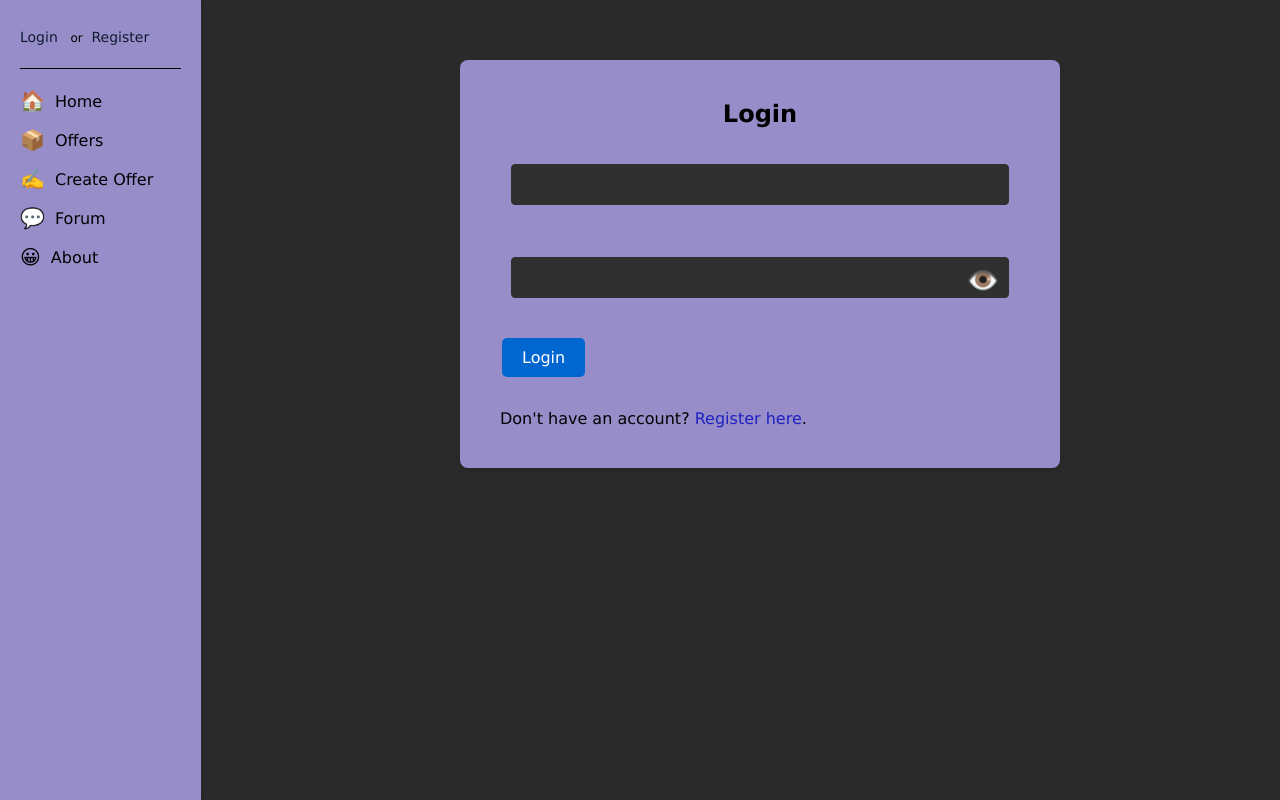
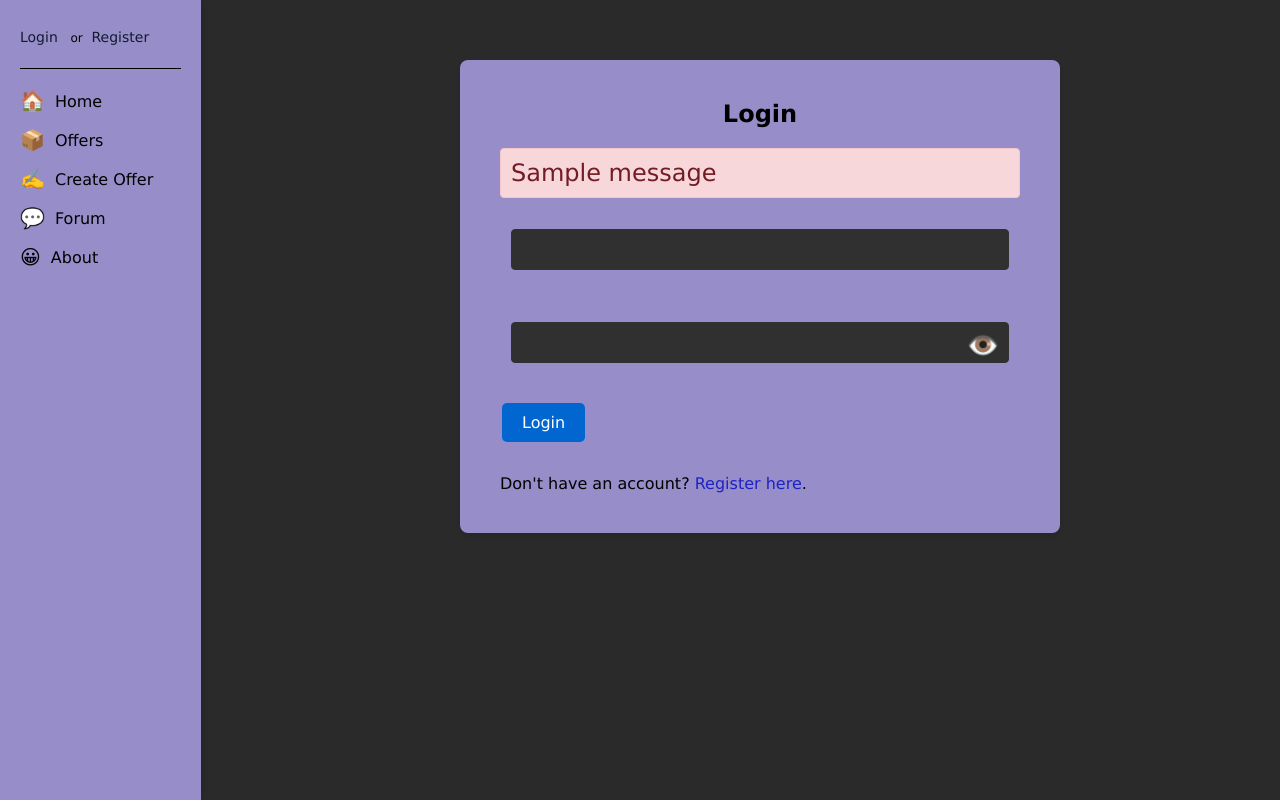
Before and after one commit to anotherarthur7/TradeX, a Django app: page /login in a window 1280 px wide. Run offline with Django 5.2, Linux system fonts and the light colour scheme; one stand-in notice (Sample message) is shown; some libraries are stand-ins or nearby versions.

Commit message:
bugfix epsiode #2

```diff
--- a/Djenv/tradeapp/models.py
+++ b/Djenv/tradeapp/models.py
@@ -38,7 +38,8 @@ class Thread(models.Model):
     topic = models.CharField(max_length=200)
     author = models.ForeignKey(User, on_delete=models.CASCADE)
     created_at = models.DateTimeField(default=timezone.now)
-    offer = models.ForeignKey(Offer, on_delete=models.SET_NULL, related_name='threads', null=True, blank=True)
+    offer = models.ForeignKey(Offer, on_delete=models.CASCADE, related_name='threads', null=True, blank=True)
+    is_technical = models.BooleanField(default=False)
     def __str__(self):
         return self.topic
 
--- a/Djenv/tradeapp/templates/login.html
+++ b/Djenv/tradeapp/templates/login.html
@@ -5,6 +5,16 @@
 {% block content %}
 <div class="form-container">
     <h1>Login</h1>
+
+    <!-- Display error messages -->
+    {% if messages %}
+        {% for message in messages %}
+            <div class="alert alert-danger">
+                {{ message }}
+            </div>
+        {% endfor %}
+    {% endif %}
+
     <form method="POST">
         {% csrf_token %}
         <div class="form-group">
@@ -80,5 +90,19 @@
     .password-toggle .toggle-password:hover {
         opacity: 0.8;
     }
+
+    /* Error Message Styling */
+    .alert {
+        padding: 10px;
+        margin-bottom: 15px;
+        border: 1px solid transparent;
+        border-radius: 4px;
+    }
+
+    .alert-danger {
+        color: #721c24;
+        background-color: #f8d7da;
+        border-color: #f5c6cb;
+    }
 </style>
 {% endblock %}
--- a/Djenv/tradeapp/urls.py
+++ b/Djenv/tradeapp/urls.py
@@ -16,7 +16,7 @@ urlpatterns = [
     path('forum/thread/<int:thread_id>/', views.thread_detail, name='thread_detail'),
     path('forum/thread/create/', views.thread_create, name='thread_create'),
     path('forum/thread/<int:thread_id>/delete/', views.thread_delete, name='thread_delete'),
-    path('forum/message/<int:message_id>/edit/', views.message_edit, name='message_edit'),
+    path('forum/message/<int:message_id>/delete/', views.message_delete, name='message_delete'),
     path("offermain/<int:req_id>", views.itemIndex, name="itemIndex"),
     path('offer/<int:req_id>/', views.itemIndex, name='item_index'),  # Ensure this line exists
     path('offer/<int:req_id>/edit/', views.edit_offer, name='edit_offer'),
--- a/Djenv/tradeapp/views.py
+++ b/Djenv/tradeapp/views.py
@@ -64,8 +64,8 @@ def thread_detail(request, thread_id):
             messages.error(request, "This thread is closed and cannot be modified.")
             return redirect('thread_detail', thread_id=thread.id)
 
-        # Restrict posting to admin users only
-        if not request.user.is_staff:
+        # Prevent non-admin users from posting in technical threads
+        if thread.is_technical and not request.user.is_staff:
             messages.error(request, "Only admin users can post messages in technical threads.")
             return redirect('thread_detail', thread_id=thread.id)
 
@@ -120,21 +120,19 @@ def thread_delete(request, thread_id):
     return redirect('thread_detail', thread_id=thread.id)
 
 @login_required
-def message_edit(request, message_id):
+def message_delete(request, message_id):
+    # Get the message or return a 404 error
     message = get_object_or_404(Message, id=message_id)
-    if request.user != message.author and not request.user.is_staff and request.user :
-        return redirect('thread_detail', thread_id=message.thread.id)
-    if request.method == 'POST':
-        if 'delete' in request.POST:
-            message.delete()
-        else:
-            form = MessageForm(request.POST, instance=message)
-            if form.is_valid():
-                form.save()
-        return redirect('thread_detail', thread_id=message.thread.id)
-    else:
-        form = MessageForm(instance=message)
-    return render(request, 'forum/message_edit.html', {'form': form, 'message': message})
+
+    # Ensure only admin users can delete messages
+    if not request.user.is_staff:
+        return redirect('forum/thread_detail', thread_id=message.thread.id)
+
+    # Delete the message
+    message.delete()
+
+    # Redirect back to the thread detail page
+    return redirect('forum/thread_detail', thread_id=message.thread.id)
 
 def home(request):
     return render(request, 'home.html', {'is_home': True})
@@ -202,6 +200,8 @@ def login_view(request):
         else:
             print("Authentication failed for username:", username)
             messages.error(request, 'Invalid username or password.')
+            # Render the login page with the error message and retain form data
+            return render(request, 'login.html', {'username': username})
     else:
         print("GET request received")
         return render(request, 'login.html')
```
Also changed, not shown: Djenv/register/forms.py (+8 -1 lines), Djenv/tradeapp/forms.py (+13 -1 lines), Djenv/tradeapp/templates/forum/thread_detail.html (+10 -4 lines), Djenv/db.sqlite3, Djenv/media/images/312.png (added), Djenv/tradeapp/migrations/0013_thread_is_technical.py (added), Djenv/tradeapp/migrations/0014_alter_thread_offer.py (added).
